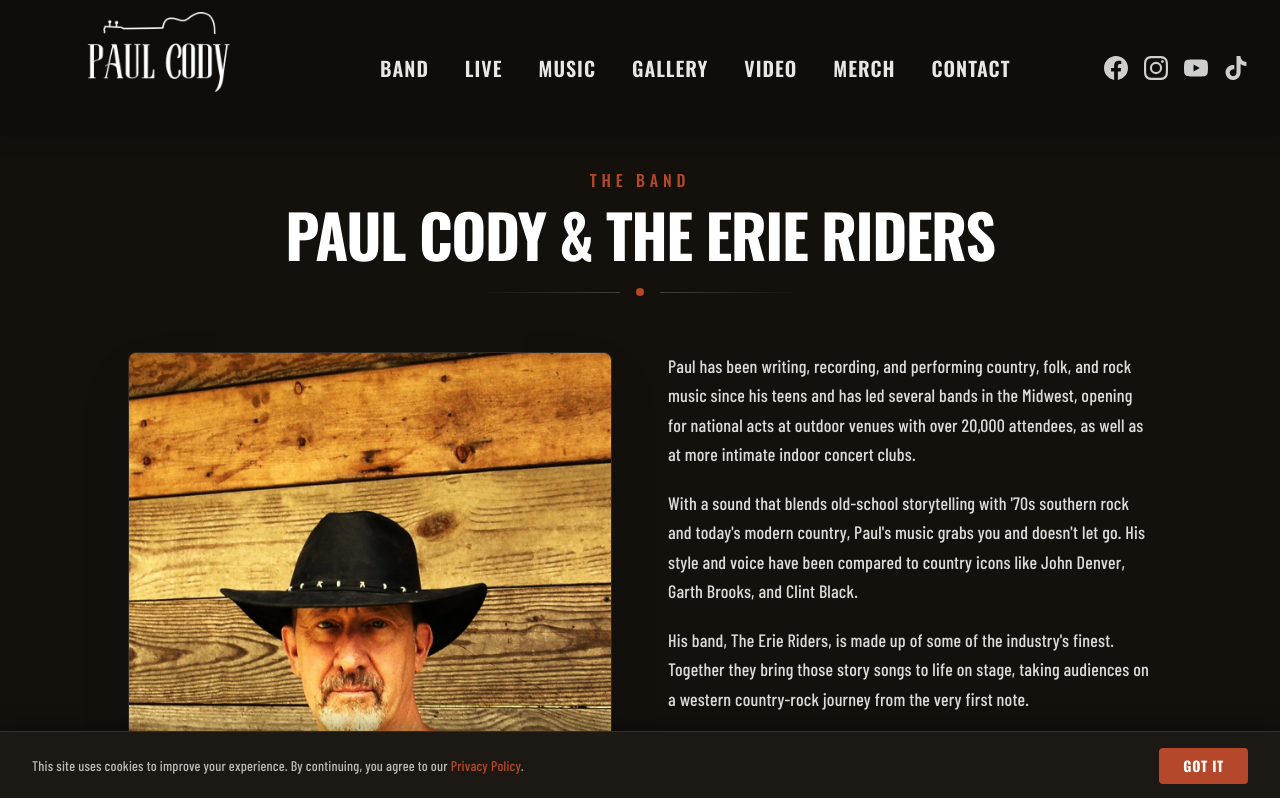
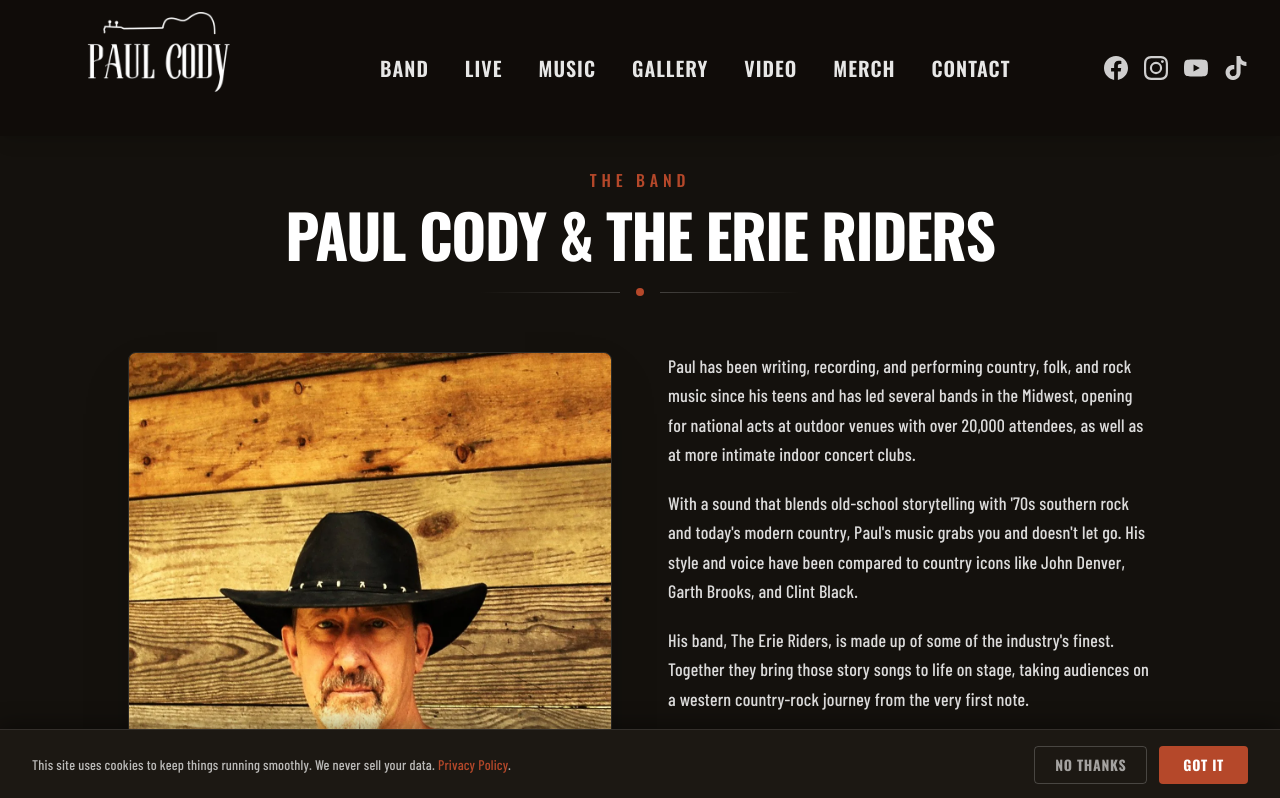
Before and after one commit to adamloomis-lab/paul-cody, a React (Vite) app: page /bio in a window 1280 px wide. Shown: the top 798 px of the page. Built offline with nearby package versions, Linux system fonts and the light colour scheme; a web font is replaced by a local one.

Commit message:
ux: add cookie consent banner with accept/decline

```diff
--- a/src/components/CookieNotice.tsx
+++ b/src/components/CookieNotice.tsx
@@ -1,25 +1,28 @@
 import { useEffect, useState } from "react";
 import { Link } from "wouter";
 
-const KEY = "pc_cookie_consent";
+const KEY = "cookie-consent";
 
 export default function CookieNotice() {
   const [show, setShow] = useState(false);
 
   useEffect(() => {
+    const timer = setTimeout(() => {
       try {
         if (!localStorage.getItem(KEY)) setShow(true);
       } catch {
         /* private mode — just show */
         setShow(true);
       }
+    }, 700);
+    return () => clearTimeout(timer);
   }, []);
 
   if (!show) return null;
 
-  const dismiss = () => {
+  const respond = (choice: "accepted" | "declined") => {
     try {
-      localStorage.setItem(KEY, "1");
+      localStorage.setItem(KEY, choice);
     } catch {
       /* ignore */
     }
@@ -27,19 +30,32 @@ export default function CookieNotice() {
   };
 
   return (
-    <div className="fixed bottom-0 inset-x-0 z-[90] bg-[#1c1813] border-t border-white/10 shadow-[0_-4px_20px_rgba(0,0,0,0.4)]">
+    <div
+      role="region"
+      aria-label="Cookie consent"
+      className="fixed bottom-0 inset-x-0 z-[90] bg-[#1c1813] border-t border-white/10 shadow-[0_-4px_20px_rgba(0,0,0,0.4)]"
+    >
       <div className="container py-4 flex flex-col sm:flex-row items-center gap-4 justify-between">
         <p className="text-white/70 text-sm text-center sm:text-left">
-          This site uses cookies to improve your experience. By continuing, you agree to our{" "}
+          This site uses cookies to keep things running smoothly. We never sell your data.{" "}
           <Link href="/privacy" className="text-[#b5482a] hover:underline">Privacy Policy</Link>.
         </p>
+        <div className="flex shrink-0 gap-3">
           <button
             type="button"
-          onClick={dismiss}
-          className="shrink-0 px-6 py-2 bg-[#b5482a] text-white text-sm uppercase tracking-wider rounded hover:bg-[#8f3620] transition-colors font-bold font-[family-name:var(--font-display)]"
+            onClick={() => respond("declined")}
+            className="px-5 py-2 border border-white/20 text-white/60 text-sm uppercase tracking-wider rounded hover:border-white/40 hover:text-white/80 transition-colors font-bold font-[family-name:var(--font-display)]"
           >
-          Got it
+            No Thanks
           </button>
+          <button
+            type="button"
+            onClick={() => respond("accepted")}
+            className="px-6 py-2 bg-[#b5482a] text-white text-sm uppercase tracking-wider rounded hover:bg-[#8f3620] transition-colors font-bold font-[family-name:var(--font-display)]"
+          >
+            Got It
+          </button>
+        </div>
       </div>
     </div>
   );
```
Lines whose indentation alone changed are shown as unchanged.
